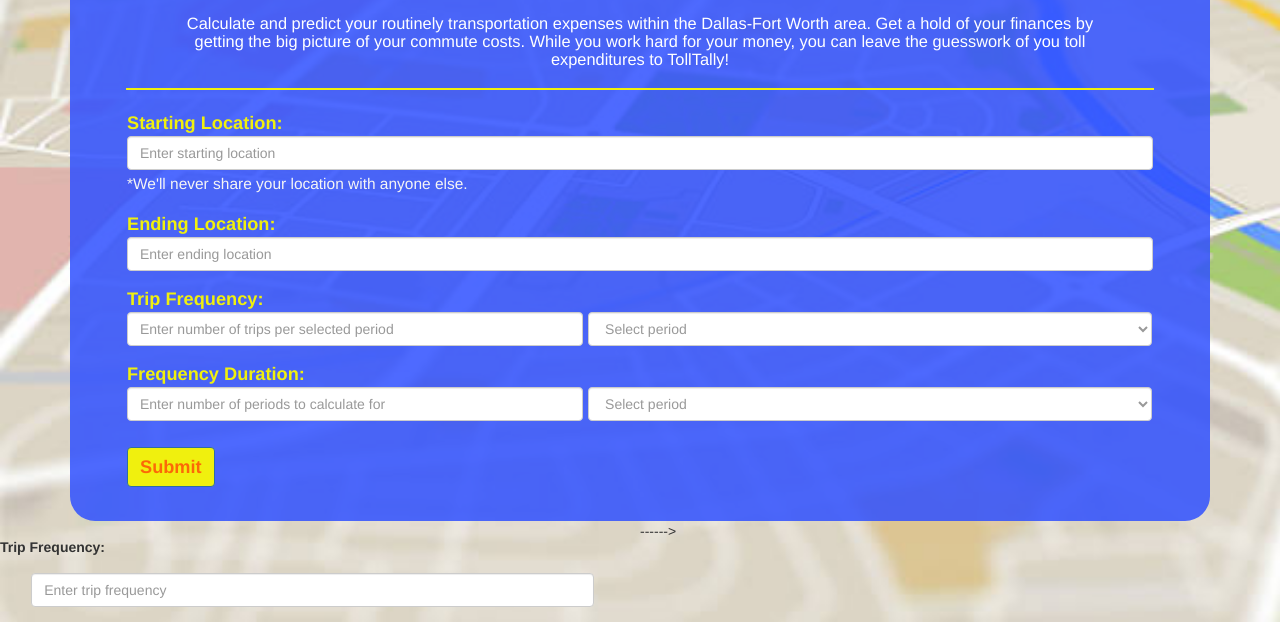
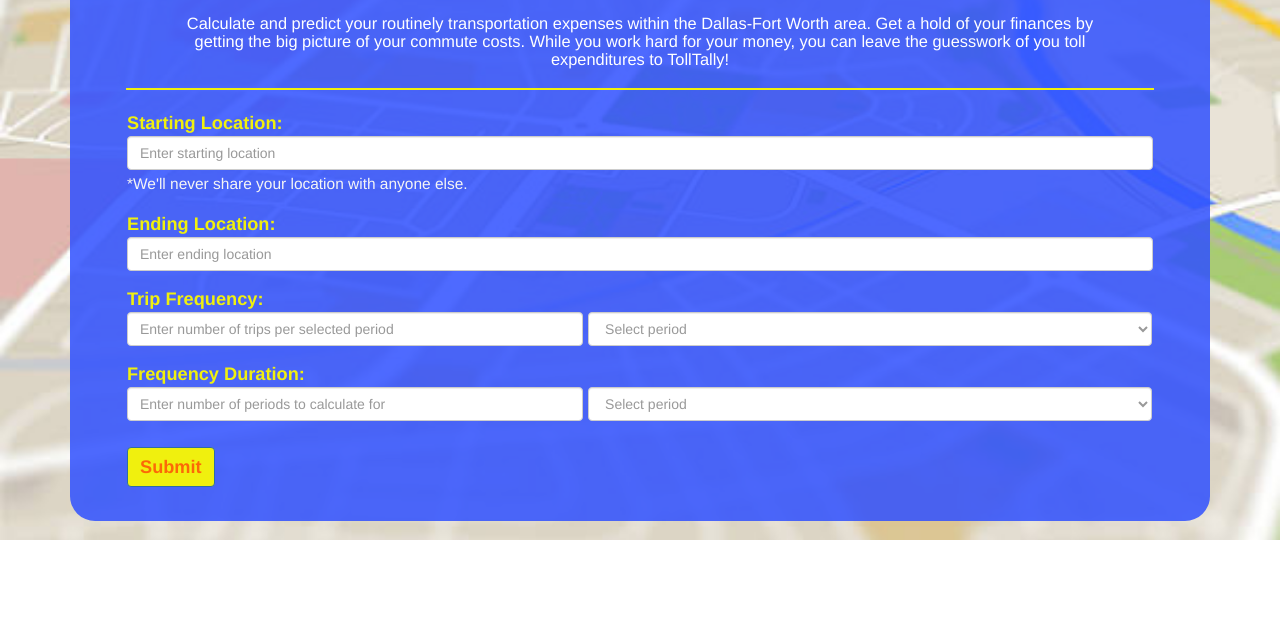
Before and after one commit to nanzycharris/ProjectOne, a plain HTML site: page index.html in a window 1280 px wide. Shown: the part 260-882 px from the top of the page. After the commit the page ends 800 px from the top, so only its background shows below. Drawn offline with nearby package versions, Linux system fonts and the light colour scheme; some packages are replaced by stand-ins of ours.

Commit message:
Update index.html

```diff
--- a/index.html
+++ b/index.html
@@ -110,7 +110,7 @@
         <!-- Local JS -->
         <script src="./assets/javascript/app.js"></script>
     </body>
-<!-----=======
+<!-----
         </header>
         <div class="row"> <br> </div>
         <div class="row">
@@ -148,7 +148,7 @@
                         </div>
                     </div>
                     <!-- Frequency input field -->
-                    <div class="row">
+                    <!-----<div class="row">
                         <div class="col-sm-6">
                             <div class="form-group">
                                 <label for="frequencyInput">Trip Frequency:</label>
```
